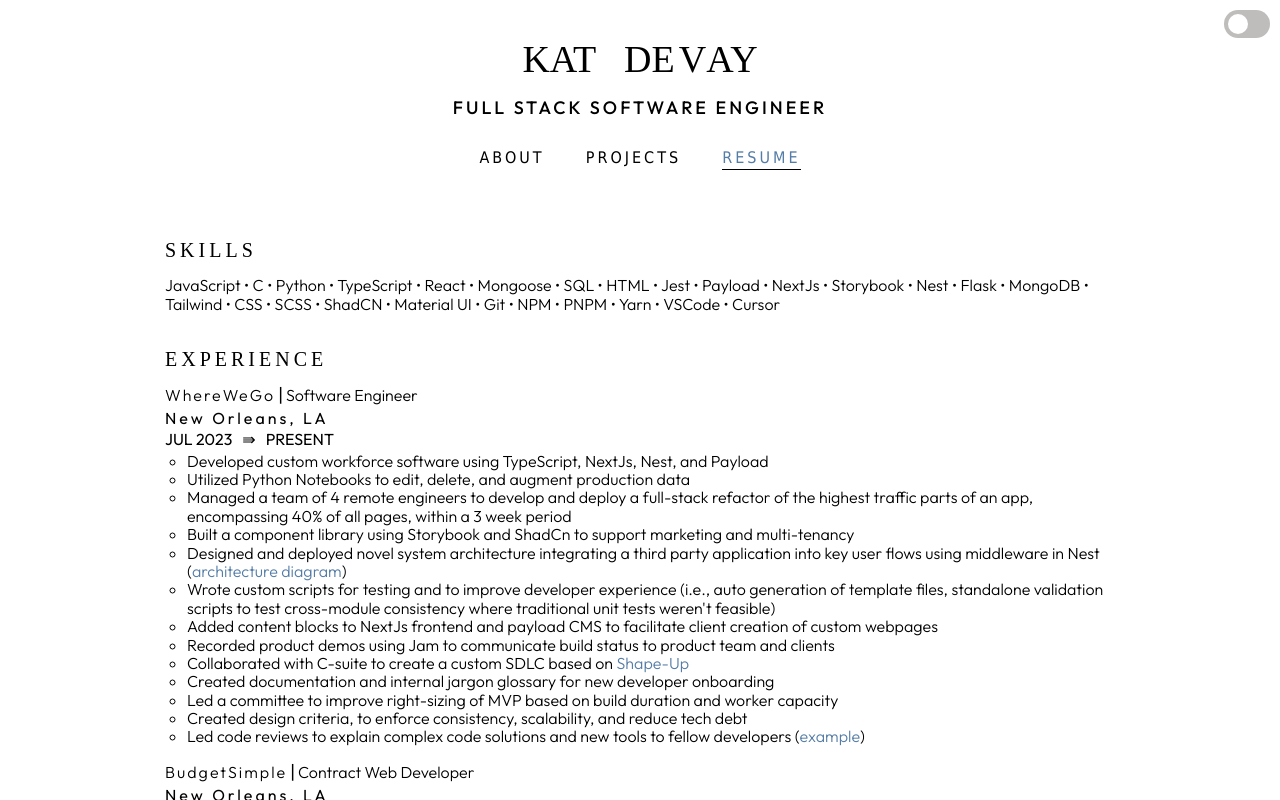
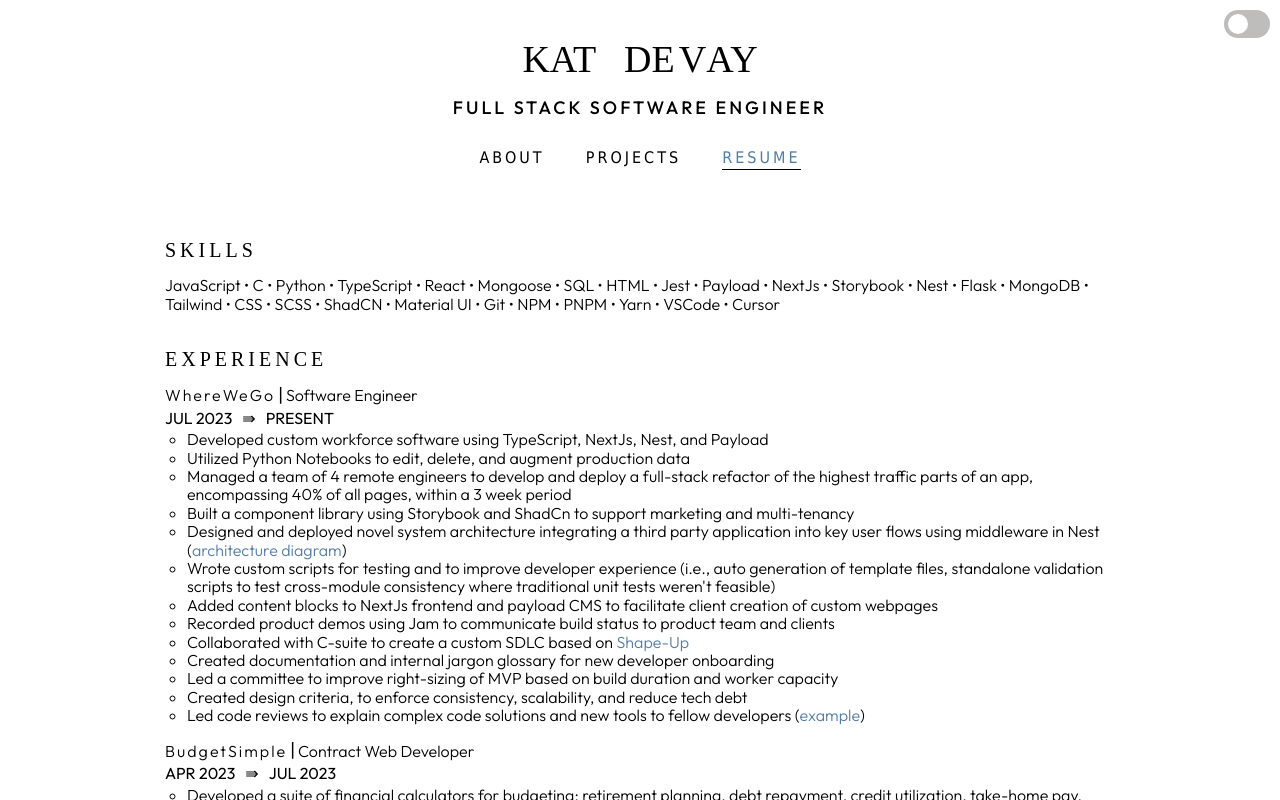
Before and after one commit to kdevay/kdevay.github.io, a React (Vite) app: page / in a window 1280 px wide. Both pictures are taken after a click on the button "RESUME". Shown: the top 800 px of the page. Built offline with nearby package versions, Linux system fonts and the light colour scheme; a web font is replaced by a local one.

Commit message:
rm locations from jobs

```diff
--- a/src/assets/data/Jobs/index.ts
+++ b/src/assets/data/Jobs/index.ts
@@ -5,7 +5,6 @@ const jobs = [
   {
     companyName: 'WhereWeGo',
     jobTitle: 'Software Engineer',
-    location: 'New Orleans, LA',
     startDate: 'JUL 2023',
     endDate: 'PRESENT',
     accomplishments: whereWeGoAccomplishments,
@@ -13,7 +12,6 @@ const jobs = [
   {
     companyName: 'BudgetSimple',
     jobTitle: 'Contract Web Developer',
-    location: 'New Orleans, LA',
     startDate: 'APR 2023',
     endDate: 'JUL 2023',
     accomplishments: budgetSimpleAccomplishments,
--- a/src/components/Resume/JobHeader.tsx
+++ b/src/components/Resume/JobHeader.tsx
@@ -1,7 +1,6 @@
 interface JobHeaderProps {
   companyName: string;
   jobTitle: string;
-  location: string;
   startDate: string;
   endDate: string;
 }
@@ -9,7 +8,6 @@ interface JobHeaderProps {
 const JobHeader: React.FC<JobHeaderProps> = ({
   companyName,
   jobTitle,
-  location,
   startDate,
   endDate,
 }) => {
@@ -20,7 +18,6 @@ const JobHeader: React.FC<JobHeaderProps> = ({
         <h3 className='font-courier block weight-extraLight text-[18px]'>|</h3>
         <h4>{jobTitle}</h4>
       </div>
-      <h5 className='tracking-[3px]'>{location}</h5>
       <h5>
         {startDate}&nbsp;&nbsp; ⇛ &nbsp;&nbsp;{endDate}
       </h5>
```
